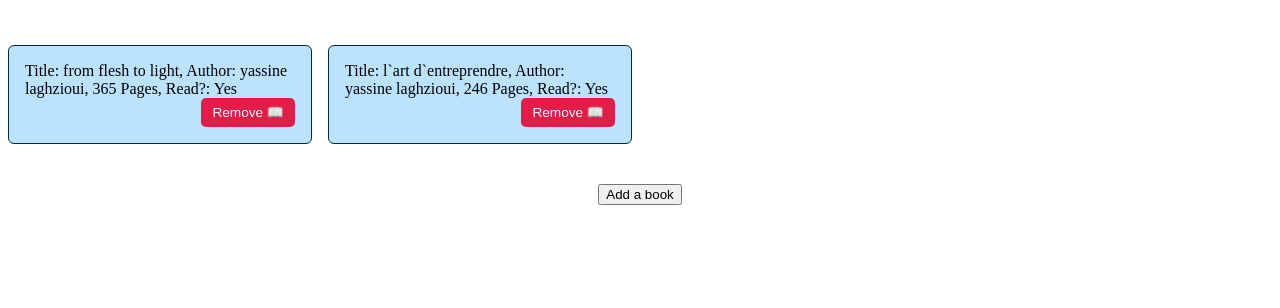
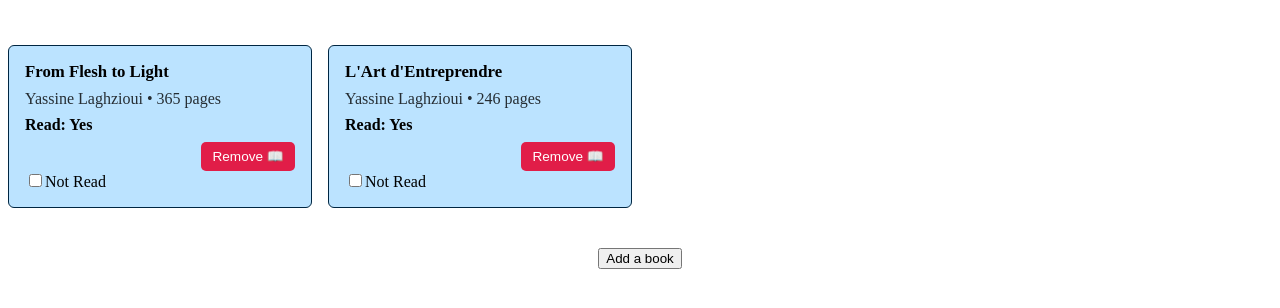
Before and after one commit to lakebridge/libraty_app, a plain HTML site: page index.html in a window 1280 px wide. Shown: the part 96-404 px from the top of the page. Drawn offline with Linux system fonts and the light colour scheme.

Commit message:
added the toggle button with the toggle methos int the book's protototype but still need to test and style

```diff
--- a/index.html
+++ b/index.html
@@ -9,7 +9,7 @@
 </head>
 <body>
     <div class="container">
-        <div class="title">
+        <div class="welcome">
             Welcome to my library
         </div>
         <div class="footer">
--- a/script.js
+++ b/script.js
@@ -1,4 +1,4 @@
-const myLibrary = [];
+let myLibrary = [];
 
 function Book(title, author, pages, read) {
     this.id = crypto.randomUUID();
@@ -10,14 +10,14 @@ function Book(title, author, pages, read) {
   // the constructor...
 }
 
-function addBookToLibrary(title, author, pages) {
+function addBookToLibrary(title, author, pages, read) {
     const newBook = new Book(title, author, pages);
     myLibrary.push(newBook);
   // take params, create a book then store it in the array
 }
 
-addBookToLibrary('from flesh to light', 'yassine laghzioui', 365, false);
-addBookToLibrary('l`art d`entreprendre', 'yassine laghzioui', 246, true);
+addBookToLibrary('From Flesh to Light', 'Yassine Laghzioui', 365, false);
+addBookToLibrary("L'Art d'Entreprendre", 'Yassine Laghzioui', 246, true);
 
 
 const bookList = document.querySelector(".container");
@@ -41,13 +41,19 @@ popDialog.addEventListener("close", () => {
 
                         const newBook = new Book(data.get("title"), data.get("author"), Number(data.get("pages")), data.get("Read?"));
 
+                        Book.prototype.toggle = function () {
+                            this.read = !this.read;
+                        }
+
                         myLibrary.push(newBook);
+
                         Display_NB(newBook)
                         console.log("Dialogue closed, returned value", popDialog.returnValue);
 
                         form.reset();
                         }
                         )
+
 
 
 function Display_NB(book) {
@@ -62,7 +68,21 @@ function Display_NB(book) {
             status = "No"
         }
 
-        card.textContent = `Title: ${book.title}, Author: ${book.author}, ${book.pages} Pages, Read?: ${status}`;
+        const title = document.createElement("div");
+        title.classList.add("row", "title");
+        title.textContent = book.title;
+
+        const meta = document.createElement("div");
+        meta.classList.add("row", "meta");
+        meta.textContent = `${book.author} • ${book.pages} pages`;
+
+        const read = document.createElement("div");
+        read.classList.add("row", "read");
+        read.textContent = `Read: ${status}`;
+
+        // card.textContent = `Title: ${book.title}, Author: ${book.author}, ${book.pages} Pages, Read?: ${status}`;
+
+        card.append(title, meta, read);
 
         bookList.insertBefore(card, footer);
 
@@ -73,6 +93,32 @@ function Display_NB(book) {
 
         card.appendChild(rmvButton);
 
+        rmvButton.addEventListener("click", (e) => {
+            e.preventDefault();
+            card.remove();
+
+            myLibrary = myLibrary.filter(b => b.id !== book.id);
+        });
+
+
+        const toggle = document.createElement("input");
+        const switchLabel = document.createElement("label");
+        const readText = document.createElement("span");
+
+        toggle.type = "checkbox";
+        switchLabel.classList.add = "switch";
+        toggle.classList.add = "toggle";
+
+        readText.textContent = book.read? "Read" : "Not Read";
+
+        switchLabel.append(toggle, readText);
+
+        card.appendChild(switchLabel);
+
+        toggle.addEventListener("click", () => {
+            book.toggle();
+        })
+
 }
 
 function Display() {
@@ -82,5 +128,4 @@ function Display() {
 }
 }
 
-
 Display();
--- a/style.css
+++ b/style.css
@@ -14,7 +14,7 @@
 
 }
 
-.title {
+.welcome {
     background-color: #1f2933;
     color: white;
     text-align: center;
@@ -47,6 +47,11 @@
 .rmvButton:hover {
     background-color: #be123c;
 }
+
+.row { margin-bottom: 8px; }
+.title { font-weight: 700; font-size: 1.05rem; }
+.meta { opacity: 0.8; }
+.read { font-weight: 600; }
 
 dialog {
   border: none;
```
